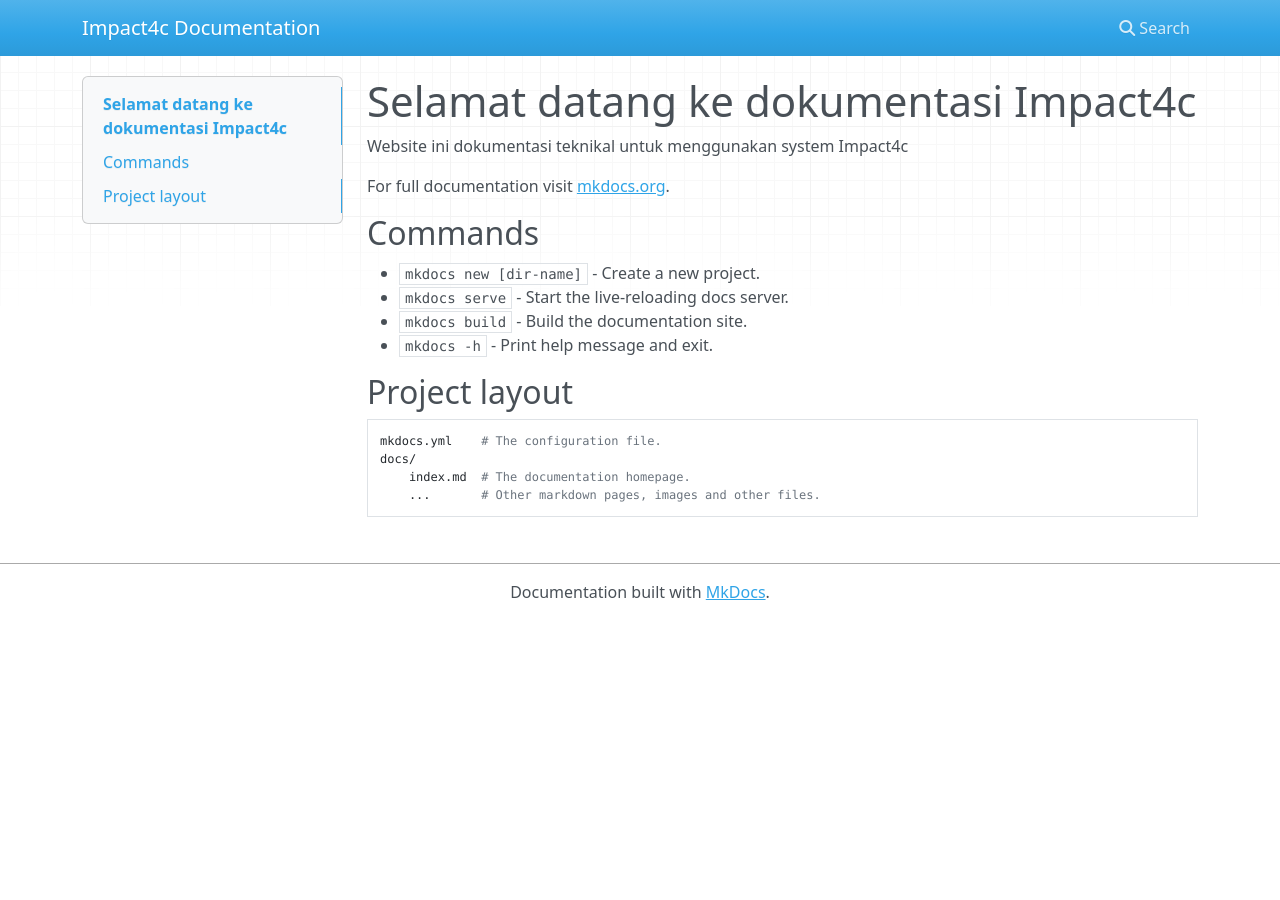
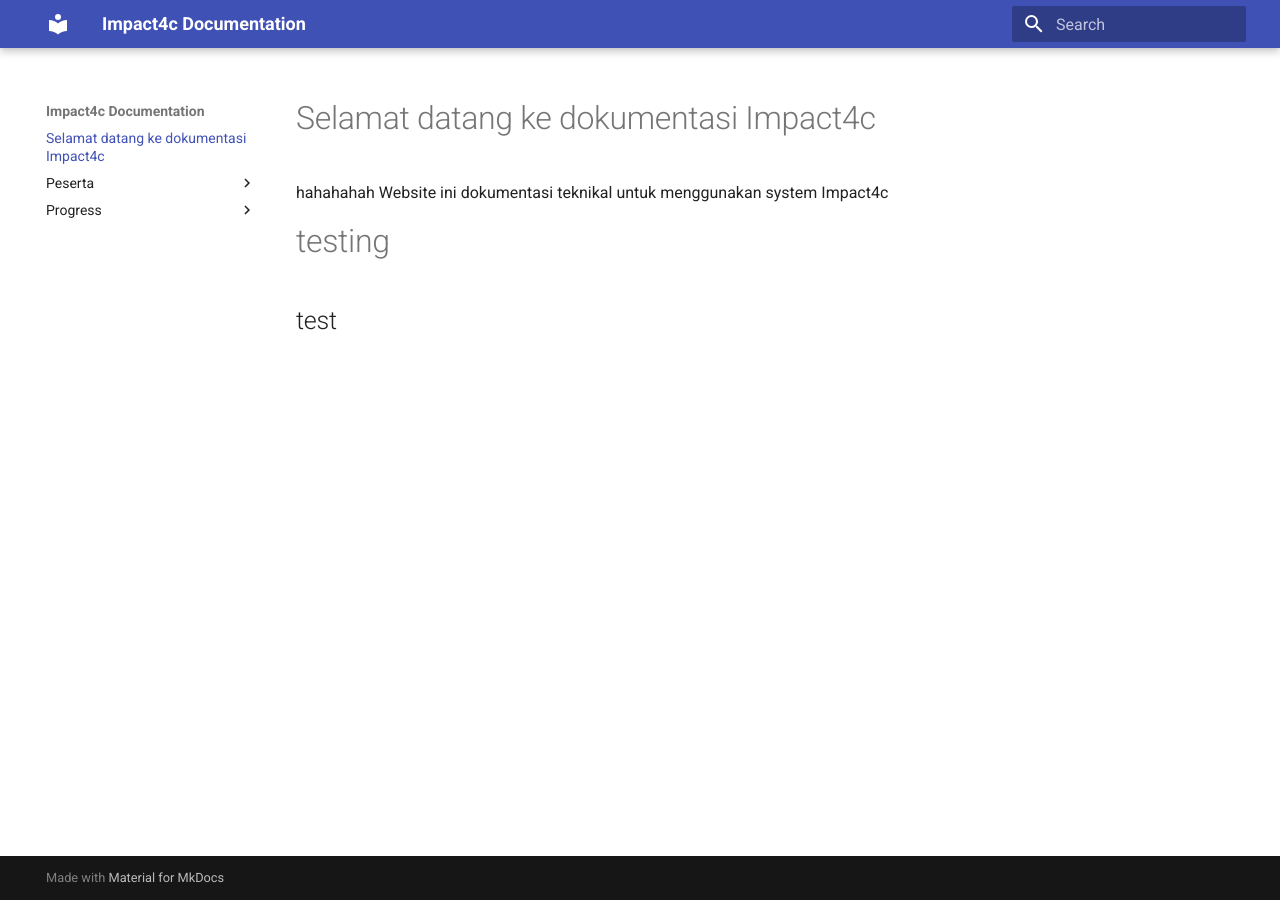
Before and after one commit to AmirulOm/impact4c-docs, an MkDocs documentation site: the page built from docs/index.md, in a window 1280 px wide. Built offline with MkDocs 1.6.1 and Material for MkDocs 9.7.7, drawn with Linux system fonts in a browser that asks for light colours; nearby versions of some CDN libraries.

Commit message:
add progress

```diff
--- /dev/null
+++ b/docs/Peserta/index.md
@@ -0,0 +1 @@
+# PESERTA
--- a/docs/index.md
+++ b/docs/index.md
@@ -1,20 +1,7 @@
 # Selamat datang ke dokumentasi Impact4c
-
+hahahahah
 Website ini dokumentasi teknikal untuk menggunakan system Impact4c
 
 
-For full documentation visit [mkdocs.org](https://www.mkdocs.org).
-
-## Commands
-
-* `mkdocs new [dir-name]` - Create a new project.
-* `mkdocs serve` - Start the live-reloading docs server.
-* `mkdocs build` - Build the documentation site.
-* `mkdocs -h` - Print help message and exit.
-
-## Project layout
-
-    mkdocs.yml    # The configuration file.
-    docs/
-        index.md  # The documentation homepage.
-        ...       # Other markdown pages, images and other files.
+# testing
+## test
--- a/mkdocs.yml
+++ b/mkdocs.yml
@@ -1 +1,3 @@
 site_name: Impact4c Documentation
+theme:
+  name: material
```
Also changed, not shown: README.md (added, +4 -0 lines), docs/Progress/progress.md (added).
